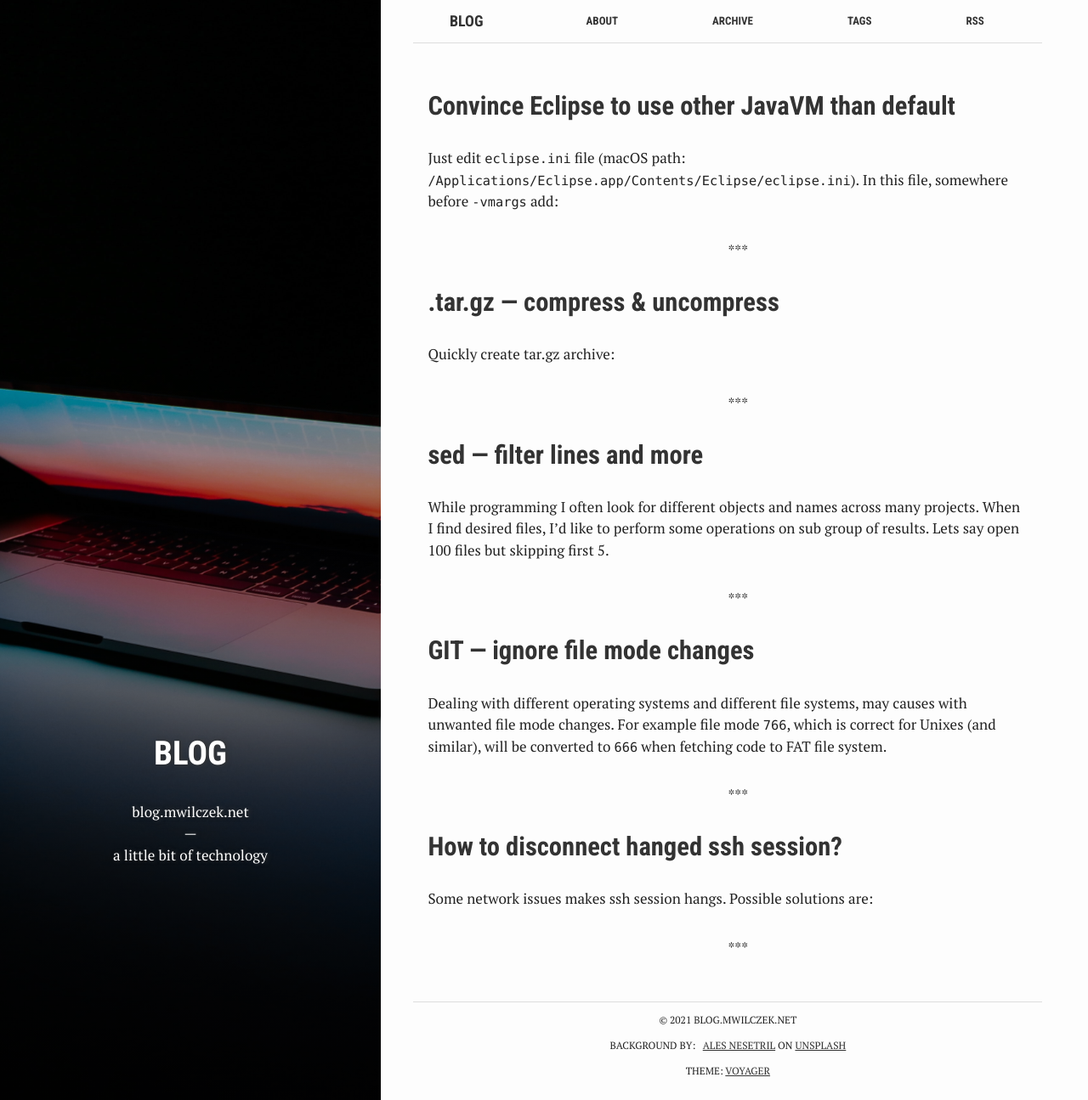
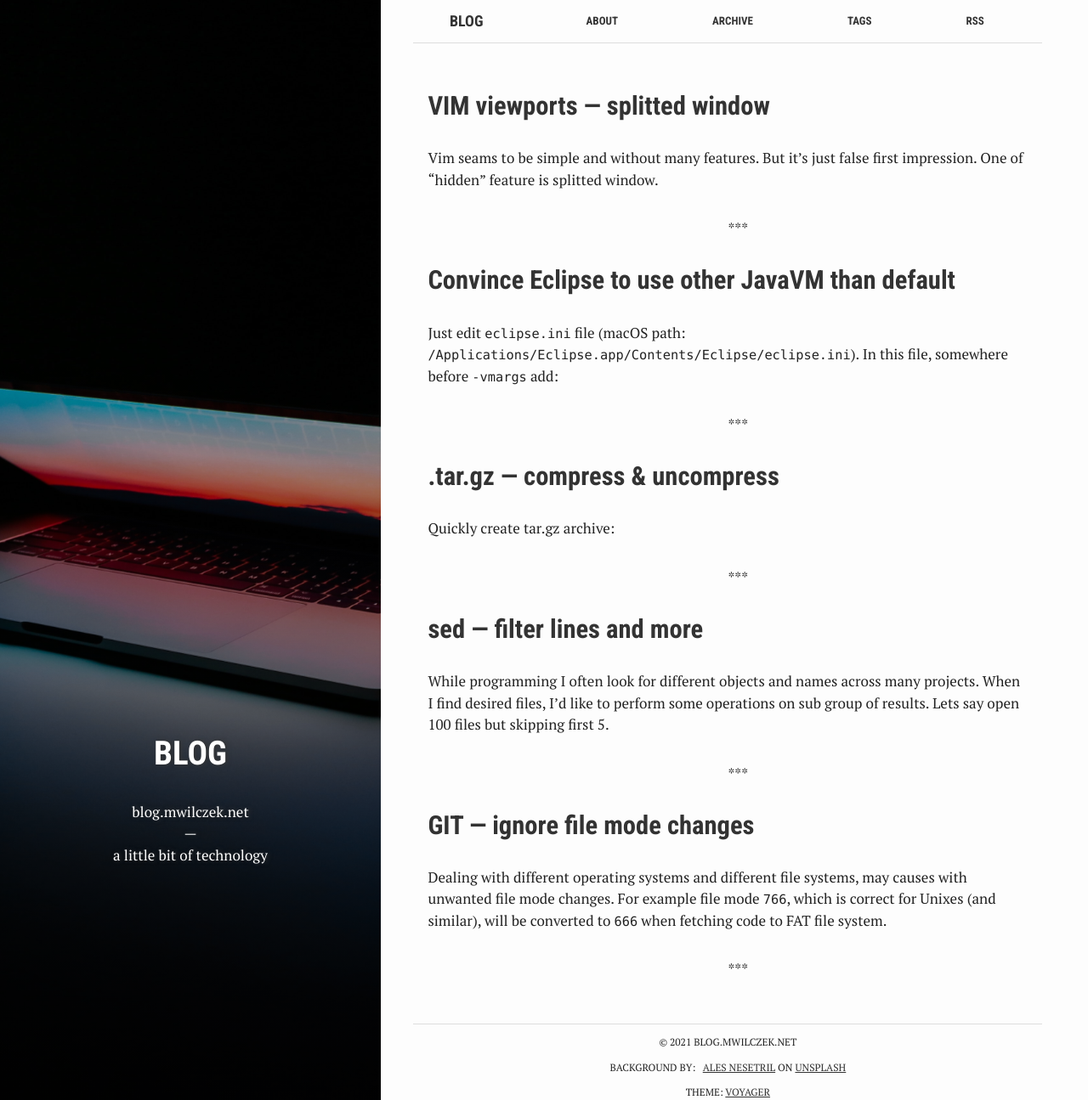
Before and after one commit to mwilczek-net/blog.mwilczek.net, a Jekyll site: the page built from index.html, in a window 1280 px wide and 1295 px high. Shown: the whole window at 85% size. Built offline with Jekyll 4.4.1, drawn with Linux system fonts in a browser that asks for light colours; some of the changed lines change nothing that is shown.

Commit message:
Vim viewports

```diff
--- /dev/null
+++ b/_posts/2018-03-05-vim-viewports–splitted-window.md
@@ -0,0 +1,42 @@
+---
+bg_credential: <a href="https://unsplash.com/@hngstrm?utm_source=unsplash&utm_medium=referral&utm_content=creditCopyText">Henry & Co.</a> on <a href="https://unsplash.com/?utm_source=unsplash&utm_medium=referral&utm_content=creditCopyText">Unsplash</a>
+bg:            "henry-co-K4GqdInyBQI-unsplash.jpg"
+layout:        post
+title:         "VIM viewports &mdash; splitted window"
+crawlertitle:  "VIM viewports &mdash; splitted window"
+summary:       "Turning VIM into IDE"
+date:          2018-03-05
+categories:    posts
+tags:          ['vim']
+author:        "mwilczek.net"
+references:
+  "https://www.linux.com/training-tutorials/vim-tips-using-viewports/":
+  "https://benaiah41.wordpress.com/2009/02/21/resizing-vertical-viewports-in-vim/":
+---
+
+Vim seams to be simple and without many features. But it’s just false first impression. One of “hidden” feature is splitted window.
+
+By default new viewport shows file visible in current viewport.
+
+Splitting:
+- `:sp`, `:split` &mdash; splits window horizontaly
+- `:sp filename`, `:split filename` &mdash; splits window horizontaly and opens `filename`
+- `:12 sp`, `:12 split` &mdash; splits window horizontaly with heigth = `12 lines`
+- `:vsp`, `:vsplit` &mdash; splits verticaly
+- `:vsp filename`, `:vsplit filename` &mdash; splits verticaly and opens `filename`
+- `:12 vsp`, `:12 vsplit` &mdash; splits verticaly with width = `12 chars`
+
+Working with splitted view:
+- `Ctrl-w Ctrl-w` &mdash; moves between Vim viewports.
+- `Ctrl-w j` &mdash; moves focus one viewport down.
+- `Ctrl-w k` &mdash; moves focus one viewport up.
+- `Ctrl-w h` &mdash; moves focus one viewport to the left.
+- `Ctrl-w l` &mdash; moves focus one viewport to the right.
+- `Ctrl-w =` &mdash; tells Vim to resize viewports to be of equal size.
+- `Ctrl-w –` &mdash; shorten current viewport by one line.
+- `Ctrl-w +` &mdash; enlarge current viewport by one line.
+- `Ctrl-w >` &mdash; widen current viewport by one char.
+- `Ctrl-w <` &mdash; decrease width of current viewport by one char.
+- `Ctrl-w q` &mdash; will close the active viewport.
+- `Ctrl-w r` &mdash; will rotate all viewports to the right / down.
+- `Ctrl-w R` &mdash; will rotate all viewports to the left / up.
```
Also changed, not shown: archive.md (+3 -3 lines), tags.md (+2 -2 lines), assets/images/henry-co-K4GqdInyBQI-unsplash.jpg (added).
